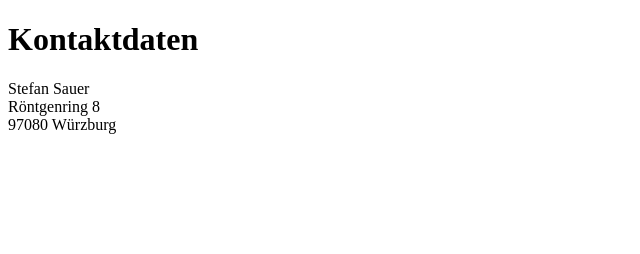
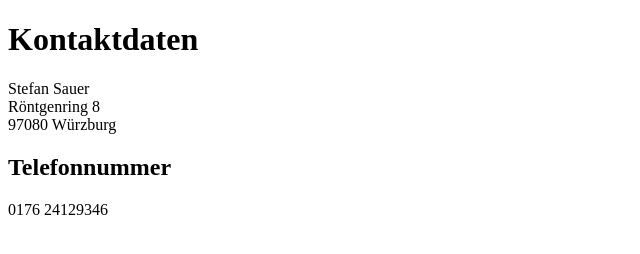
Before and after one commit to sauer3d-thws/Beispiel, a plain HTML site: page kontakt.html in a window 1280 px wide. Shown: the whole page, without its empty margins (0-640 px from the left). Drawn offline with Linux system fonts and the light colour scheme.

Commit message:
Telefonnummer

```diff
--- a/kontakt.html
+++ b/kontakt.html
@@ -11,5 +11,7 @@
 			<p>Stefan Sauer<br>
 				Röntgenring 8<br>
 				97080 Würzburg</p>
+	<h2>Telefonnummer</h2>
+	<p>0176 24129346</p>
   </body>
 </html>
```
